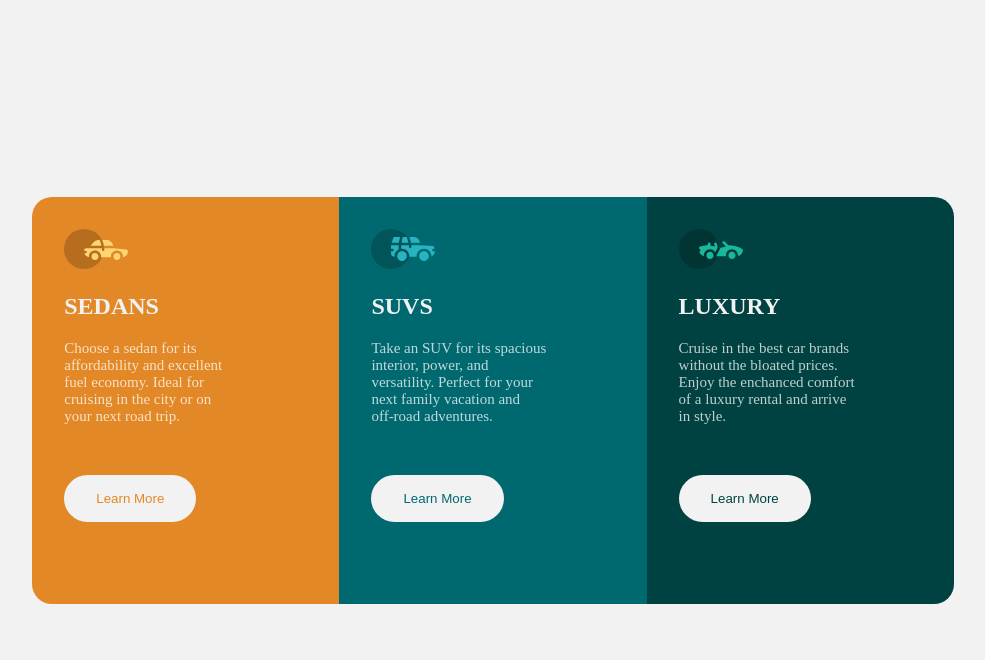
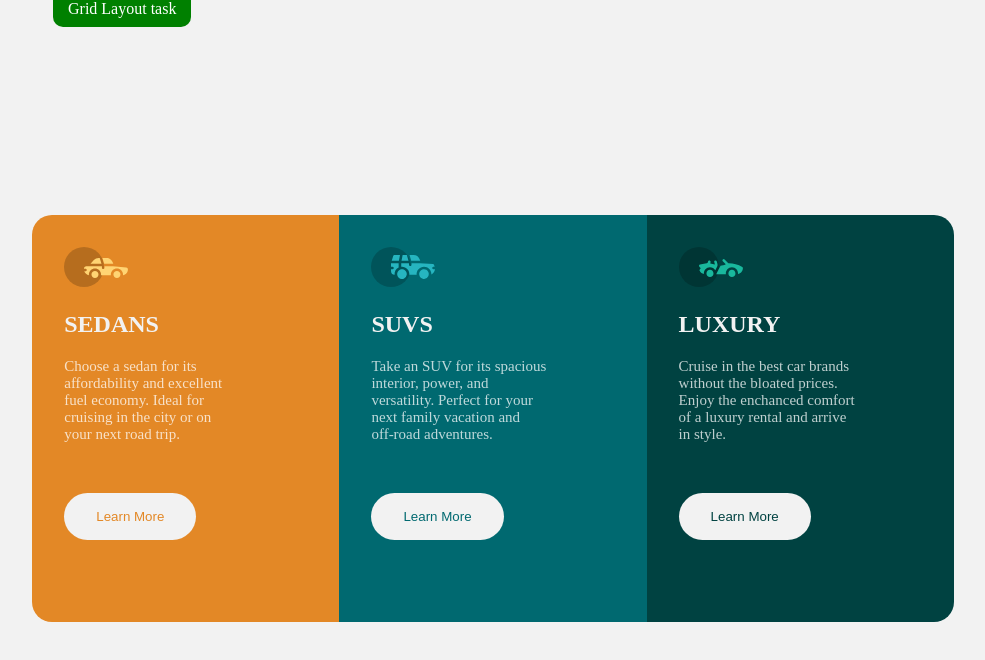
Before and after one commit to KomaConnect/Flexbox_grid_layout, a plain HTML site: page index.html in a window 1280 px wide. Shown: the whole page, without its empty margins (147-1132 px from the left). Drawn offline with Linux system fonts and the light colour scheme.

Commit message:
The link to both page was added

```diff
--- a/grid.css
+++ b/grid.css
@@ -8,6 +8,20 @@ body{
     place-items: center;
     height: 100vh;
 }
+header a{
+    background-color: green;
+    border: bold, 5px;
+    text-align: center;
+    text-decoration: none;
+    padding: 10px 15px;
+    color: white;
+    border-radius: 10px;
+    height: 100px;
+}
+header a:hover{
+    color: rgb(106, 204, 103);
+}
+
 main{
     display: grid;
     grid-template-areas:
--- a/index.html
+++ b/index.html
@@ -8,6 +8,9 @@
     <link rel="stylesheet" href="style.css" />
   </head>
   <body>
+    <header>
+      <a href="grid.html">Grid Layout task</a>
+    </header>
     <main>
       <div class="main">
       <div class="sedan">
--- a/style.css
+++ b/style.css
@@ -4,6 +4,20 @@
 }
 body{
     background-color: hsl(0, 0%, 95%);
+}
+header a{
+    background-color: green;
+    border: bold, 5px;
+    text-align: center;
+    text-decoration: none;
+    padding: 10px 15px;
+    color: white;
+    border-radius: 10px;
+    margin-left: 200px;
+    height: 100px;
+}
+header a:hover{
+    color: rgb(106, 204, 103);
 }
 
 .main{
```
Also changed, not shown: grid.html (+3 -0 lines).
